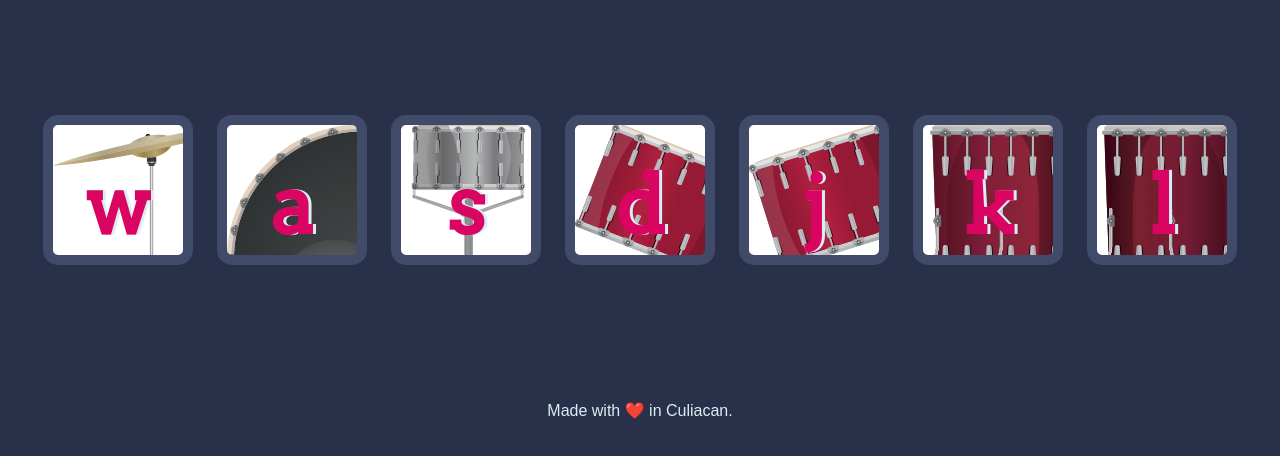
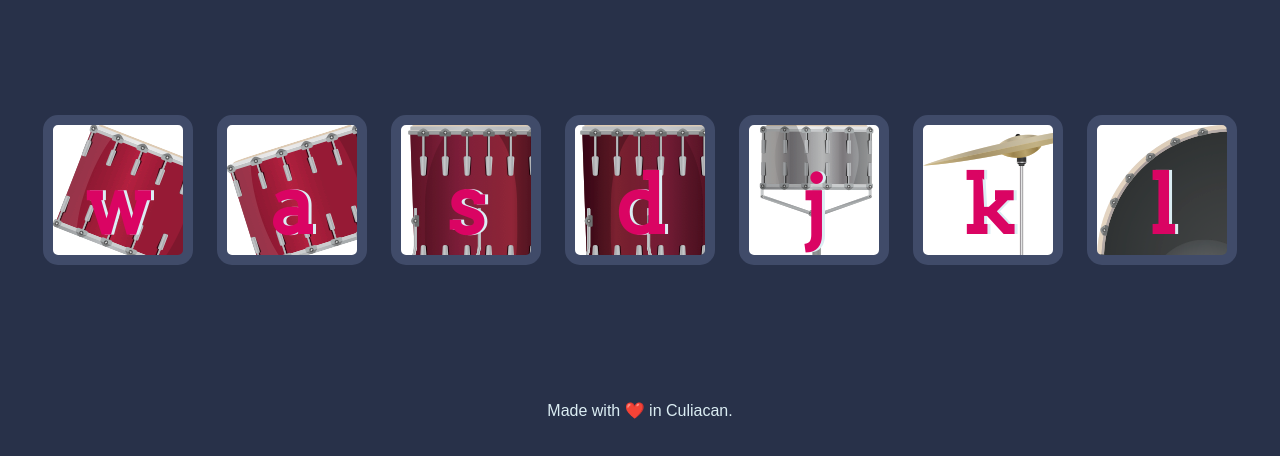
Before and after one commit to ADEZXV/drumgame, a plain HTML site: page index.html in a window 1280 px wide. Shown: the part 174-630 px from the top of the page. Drawn offline with Linux system fonts and the light colour scheme.

Commit message:
Add files via upload

```diff
--- a/index.html
+++ b/index.html
@@ -9,7 +9,6 @@
 </head>
 
 <body>
-
   <h1 id="title">Drum 🥁 Kit</h1>
   <div class="set">
     <button class="w drum">w</button>
@@ -22,11 +21,10 @@
   </div>
 
 
+  <script src="index.js" charset="utf-8"></script>
+
   <footer>
     Made with ❤️ in Culiacan.
   </footer>
-  <script src="index.js" charset="utf-8"></script>
-
 </body>
-
 </html>
--- a/styles.css
+++ b/styles.css
@@ -16,41 +16,36 @@ footer {
   font-family: sans-serif;
 }
 
-.w {background-image: url("images/crash.png");
-
+.w {
+  background-image: url("images/tom1.png");
 }
 
-.a {background-image: url("images/kick.png");
-
+.a {
+  background-image: url("images/tom2.png");
 }
 
-.s {background-image: url("images/snare.png");
-
+.s {
+  background-image: url("images/tom3.png");
 }
 
-.d {background-image: url("images/tom1.png");
-
+.d {
+  background-image: url("images/tom4.png");
 }
 
-.j {background-image: url("images/tom2.png");
-
+.j {
+  background-image: url("images/snare.png");
 }
 
-.k {background-image: url("images/tom3.png");
-
+.k {
+  background-image: url("images/crash.png");
 }
 
-.l {background-image: url("images/tom4.png");
-
+.l {
+  background-image: url("images/kick.png");
 }
 
 .set {
   margin: 10% auto;
-}
-
-.game-over {
-  background-color: red;
-  opacity: 0.8;
 }
 
 .pressed {
```
